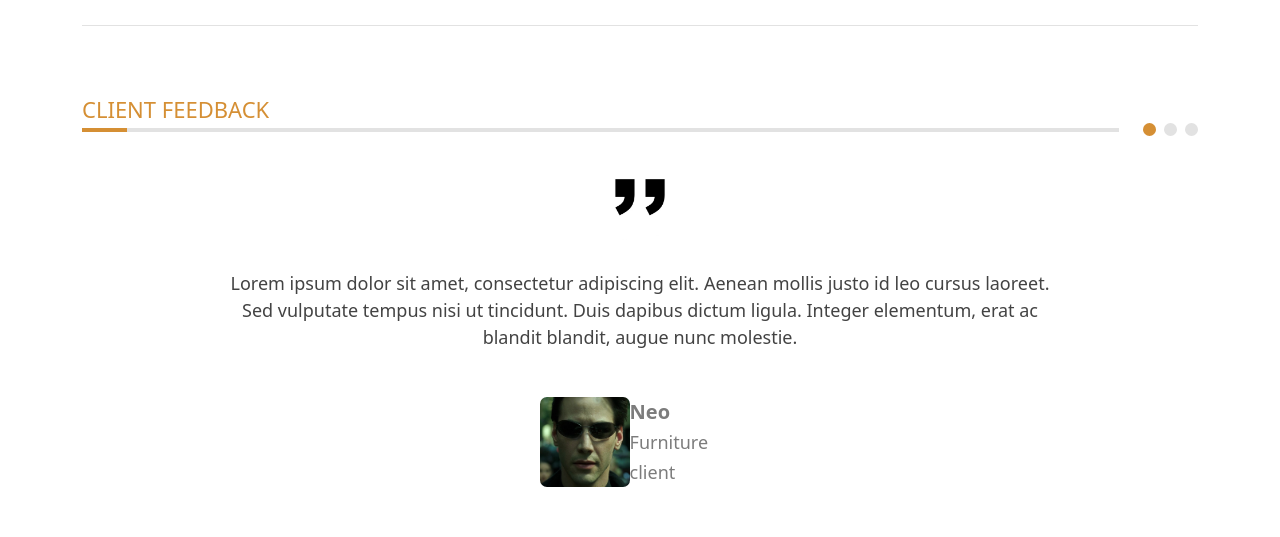
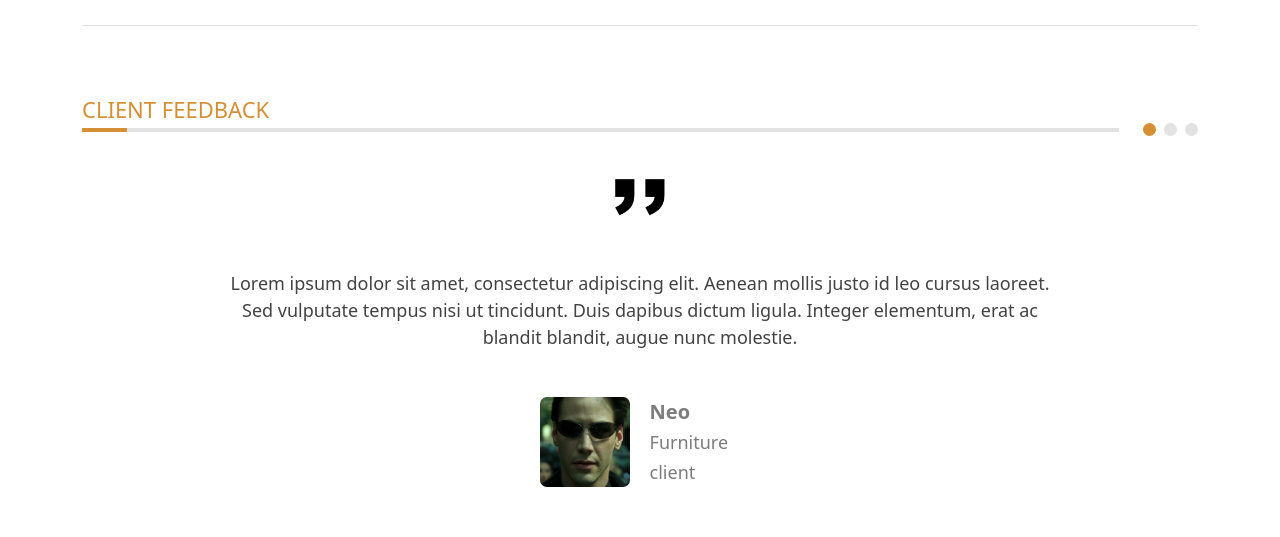
Before and after one commit to DawSeg/furnitureShop, a React (Create React App) app: page / in a window 1280 px wide. Shown: the part 3426-3963 px from the top of the page. Built offline with nearby package versions, Linux system fonts and the light colour scheme.

Commit message:
addFeedbackFunctionality

```diff
--- a/src/components/features/Feedback/Feedback.js
+++ b/src/components/features/Feedback/Feedback.js
@@ -1,47 +1,65 @@
-import React from 'react';
+import React, { useState } from 'react';
 import styles from './Feedback.module.scss';
 import { Container } from 'react-bootstrap';
 import { FontAwesomeIcon } from '@fortawesome/react-fontawesome';
 import { faCircle } from '@fortawesome/free-solid-svg-icons';
 import { useSelector } from 'react-redux';
 import { getFeedback } from '../../../redux/feedbackRedux';
+import Swipeable from '../Swipeable/Swipeable';
 
 const Feedback = () => {
+  const feedbacks = useSelector(getFeedback);
+  const [activeFeedback, setActiveFeedback] = useState(0);
 
-  const feedback = useSelector(getFeedback);
+  const handleDotClick = (index) => {
+    setActiveFeedback(index);
+  };
+
+  const handleSwipeLeft = () => {
+    setActiveFeedback((prevPage) => (prevPage - 1 + feedbacks.length) % feedbacks.length);
+  };
+
+  const handleSwipeRight = () => {
+    setActiveFeedback((prevPage) => (prevPage + 1) % feedbacks.length);
+  };
 
   return (
     <Container>
       <div className={styles.feedback}>
         <div className={styles.header}>
-          <h3>client feedback</h3>
+          <h3>Client Feedback</h3>
           <div className={styles.dots}>
-            <a href='#' className={styles.active}>
+            {feedbacks.map((feedback, index) => (
+              <a
+                key={index}
+                href='#'
+                onClick={(e) => { e.preventDefault(); handleDotClick(index); }}
+                className={index === activeFeedback ? styles.active : ''}
+              >
                 <FontAwesomeIcon icon={faCircle} />
               </a>
-            <a href='#'>
-              <FontAwesomeIcon icon={faCircle} />
-            </a>
-            <a href='#'>
-              <FontAwesomeIcon icon={faCircle} />
-            </a>
+            ))}
           </div>
         </div>
+        <div className={styles.apostrophe}>
+          <img src='../../../../images/feedback/apostrophe.png' alt='apostrophe' />
+        </div>
+        {(
+          <Swipeable leftAction={handleSwipeRight} rightAction={handleSwipeLeft}>
             <div className={styles.feedbackBox}>
-          <div className={styles.apostrophe}>
-            <img src='../../../../images/feedback/apostrophe.png'></img>
-          </div>
               <p className={styles.feedbackText}>
-            {feedback[0].comment}
+                {feedbacks[activeFeedback].comment}
               </p>
               <div className={styles.author}>
-            <img src={feedback[0].image}></img>
+                <img src={feedbacks[activeFeedback].image} alt={feedbacks[activeFeedback].name} />
                 <p className={styles.name}>
-              {feedback[0].name} <br />
-              <span className={styles.client}>{feedback[0].client}</span>
+                  {feedbacks[activeFeedback].name} <br />
+                  <span className={styles.client}>{feedbacks[activeFeedback].client}</span>
                 </p>
               </div>
             </div>
+          </Swipeable>
+        )}
       </div>
     </Container>
   );
--- a/src/components/features/Feedback/Feedback.module.scss
+++ b/src/components/features/Feedback/Feedback.module.scss
@@ -2,6 +2,20 @@
 
 .feedback {
   margin-bottom: 70px;
+
+  .apostrophe {
+
+    img {
+      top: 50%;
+      left: 50%;
+      transform: translate(-50%);
+      position: relative;
+      margin-top: 30px;
+      margin-bottom: 30px;
+      height: 80px;
+      width: auto;
+    }
+  }
 
   .header {
     display: flex;
@@ -62,16 +76,6 @@
     justify-content: center;
     align-items: center;
 
-    .apostrophe {
-
-      img {
-        margin-top: 30px;
-        margin-bottom: 30px;
-        height: 80px;
-        width: auto;
-      }
-    }
-
     .feedbackText {
       width: 75%;
       text-align: center;
@@ -83,10 +87,11 @@
       width: 18%;
       margin-top: 30px ;
       display: flex;
-      justify-content: space-between;
+      justify-content: center;
       align-items: center;
 
       img {
+        margin-right: 20px;
         border-radius: 7px;
         height: 90px;
         width: 90px;
--- a/src/redux/initialState.js
+++ b/src/redux/initialState.js
@@ -811,7 +811,7 @@ const initialState = {
       id: 2,
       comment:
         'Lorem ipsum dolor sit amet, consectetur adipiscing elit. Aenean mollis justo id leo cursus laoreet. Sed vulputate tempus nisi ut tincidunt. Duis dapibus dictum ligula. Integer elementum, erat ac blandit blandit, augue nunc molestie.',
-      image: './images/feedback/2.jpeg',
+      image: './images/feedback/2.jpg',
       name: 'Gandalf',
       client: 'Furniture client',
     },
@@ -819,7 +819,7 @@ const initialState = {
       id: 3,
       comment:
         'Lorem ipsum dolor sit amet, consectetur adipiscing elit. Aenean mollis justo id leo cursus laoreet. Sed vulputate tempus nisi ut tincidunt. Duis dapibus dictum ligula. Integer elementum, erat ac blandit blandit, augue nunc molestie.',
-      image: './images/feedback/3.jpg',
+      image: './images/feedback/3.jpeg',
       name: 'Batman',
       client: 'Furniture client',
     },
```
Lines whose indentation alone changed are shown as unchanged.
